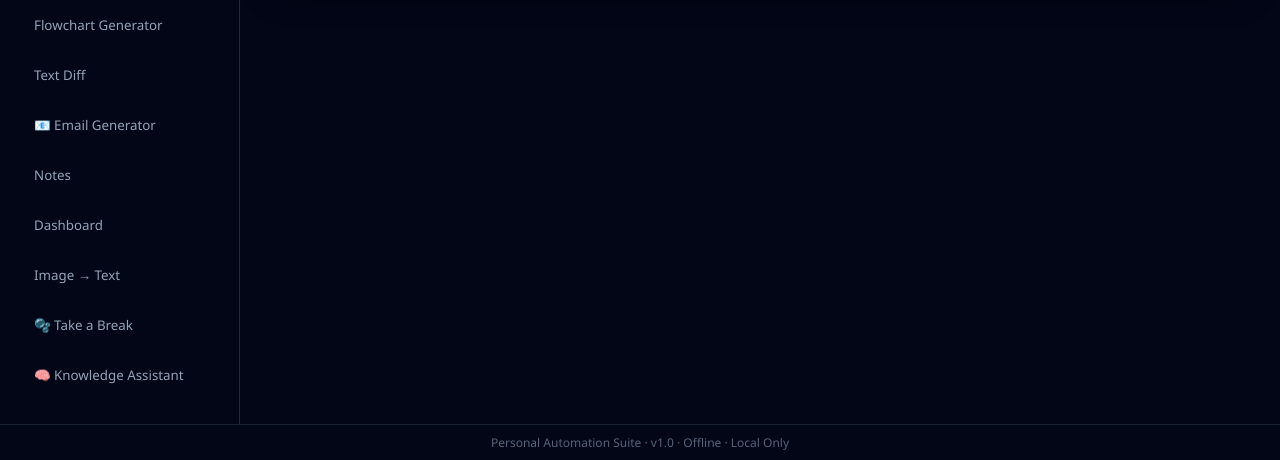
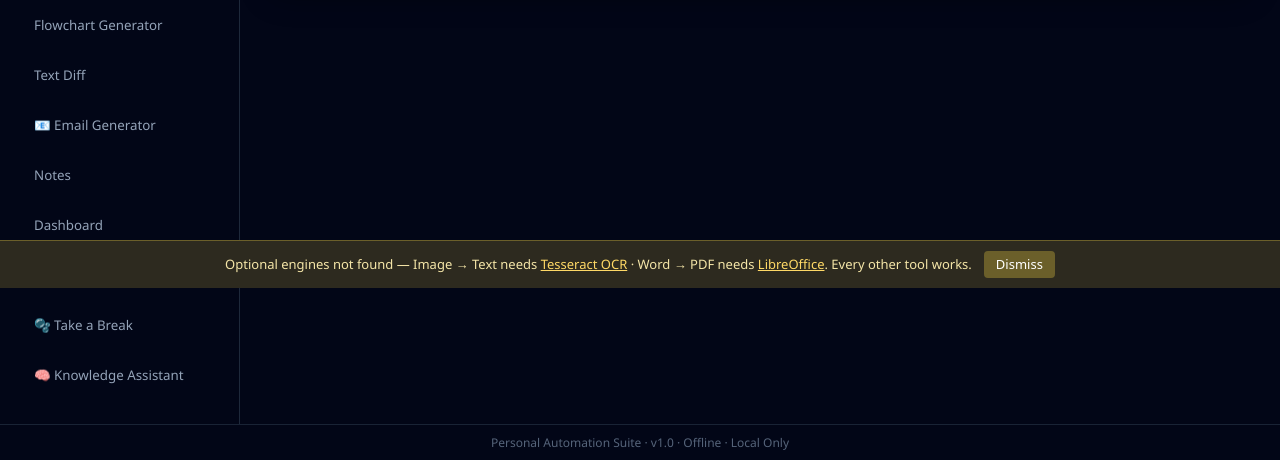
Before and after one commit to Jeevan-0508/All-in-one-desk, a Flask app: page / in a window 1280 px wide. Shown: the part 512-972 px from the top of the page. Run offline with Flask 3, Linux system fonts and the light colour scheme; some libraries are stand-ins or nearby versions.

Commit message:
feat: make it runnable for someone who just downloaded it
Cloning and running previously meant knowing to create a venv, pip
install, and separately install Tesseract and LibreOffice, with nothing
saying so. Three changes so that stops being true.

run.bat / run.sh bootstrap the environment on first launch and start the
app on every launch after, so the source path is a double-click. They
detect a missing Python and point at the download page instead of
flashing a console and vanishing.

A /capabilities endpoint reports which optional engines were found, and
the UI shows a dismissible notice naming the missing engine, the tool it
affects and where to get it. Previously those two tools just failed.

A release workflow builds a Windows executable with PyInstaller and
attaches it to tagged releases, so non-technical users need no Python at
all.

README now leads with the three install paths rather than assuming a
Python toolchain, and documents /capabilities.

```diff
--- a/app.py
+++ b/app.py
@@ -79,6 +79,20 @@ pytesseract.pytesseract.tesseract_cmd = get_tesseract_path()
 @app.route("/")
 def index():
     return render_template("index.html")
+
+# ================= CAPABILITIES =================
+def tesseract_available():
+    path = get_tesseract_path()
+    return bool(shutil.which(path) or os.path.exists(path))
+
+
+@app.route("/capabilities")
+def capabilities():
+    """Which optional engines are present, so the UI can say so upfront."""
+    return jsonify({
+        "tesseract": tesseract_available(),
+        "libreoffice": get_soffice_path() is not None,
+    })
 
 # ================= IMAGE → TEXT =================
 @app.route("/image_to_text", methods=["POST"])
--- a/templates/index.html
+++ b/templates/index.html
@@ -2515,6 +2515,57 @@ async function loadSelectedChapter(){
 }
 </script>
 
+<!--- optional engine check: warn once instead of failing silently -->
+<script>
+(async () => {
+  let caps;
+  try {
+    caps = await (await fetch("/capabilities")).json();
+  } catch (e) {
+    return;
+  }
+
+  const missing = [];
+  if (!caps.tesseract) missing.push({
+    name: "Tesseract OCR",
+    needed: "Image \u2192 Text",
+    url: "https://github.com/UB-Mannheim/tesseract/wiki"
+  });
+  if (!caps.libreoffice) missing.push({
+    name: "LibreOffice",
+    needed: "Word \u2192 PDF",
+    url: "https://www.libreoffice.org/download/"
+  });
+  if (!missing.length || sessionStorage.getItem("hideEngineNotice")) return;
+
+  const bar = document.createElement("div");
+  bar.style.cssText = "position:fixed;left:0;right:0;bottom:0;z-index:9999;" +
+    "background:#2d2a1f;color:#f5e6a8;border-top:1px solid #6b5f2a;" +
+    "padding:10px 16px;font:13px/1.5 system-ui,sans-serif;display:flex;" +
+    "gap:12px;align-items:center;justify-content:center;flex-wrap:wrap";
+
+  const text = document.createElement("span");
+  text.innerHTML = "Optional engines not found \u2014 " +
+    missing.map(m =>
+      m.needed + " needs <a href=\"" + m.url + "\" target=\"_blank\" " +
+      "rel=\"noopener\" style=\"color:#ffd966\">" + m.name + "</a>"
+    ).join(" &middot; ") +
+    ". Every other tool works.";
+  bar.appendChild(text);
+
+  const close = document.createElement("button");
+  close.textContent = "Dismiss";
+  close.style.cssText = "background:#6b5f2a;color:#fff;border:0;" +
+    "border-radius:4px;padding:4px 12px;cursor:pointer;font:inherit";
+  close.onclick = () => {
+    sessionStorage.setItem("hideEngineNotice", "1");
+    bar.remove();
+  };
+  bar.appendChild(close);
+
+  document.body.appendChild(bar);
+})();
+</script>
 
 </body>
 </html>
```
Also changed, not shown: .github/workflows/release.yml (added), README.md, 4 other files.
